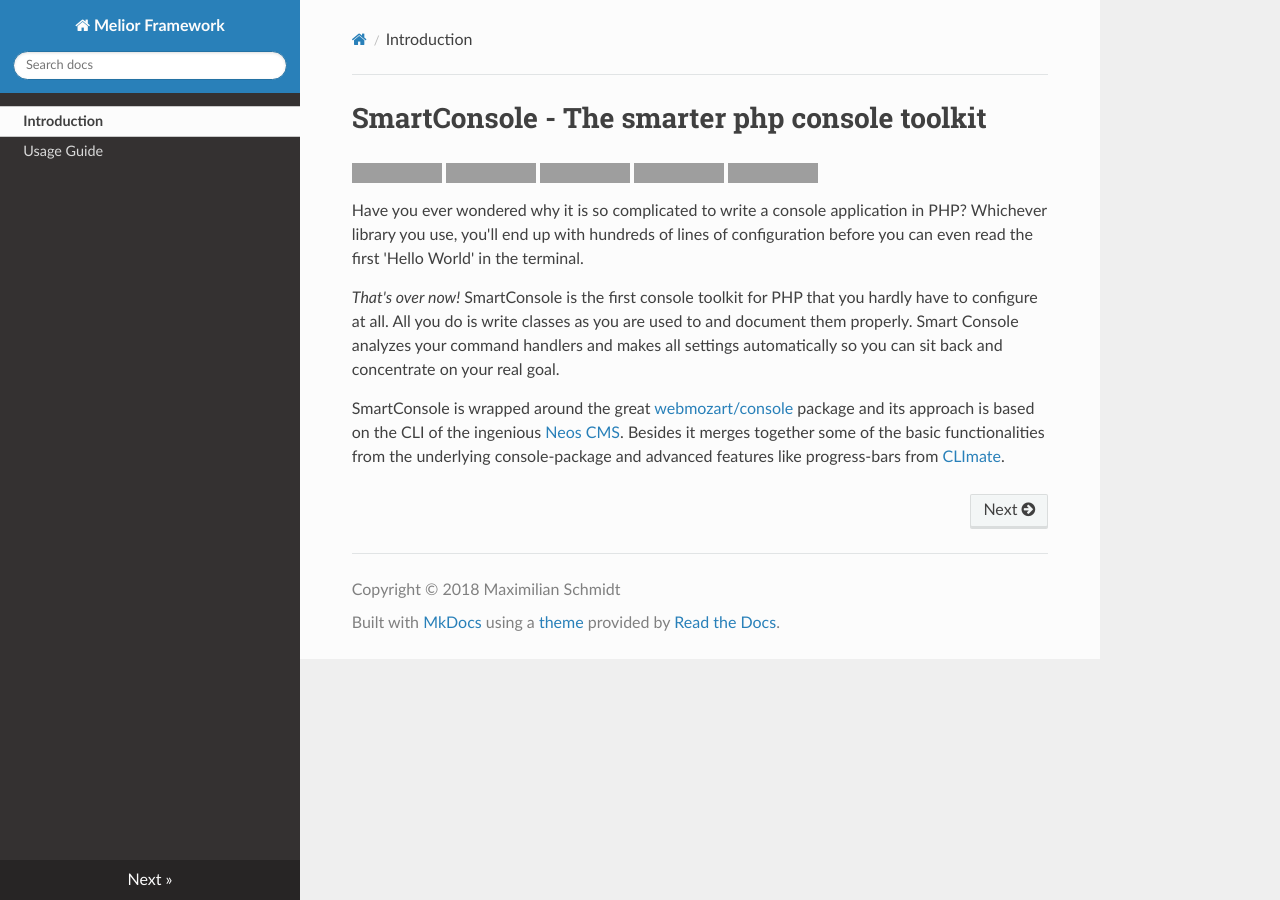
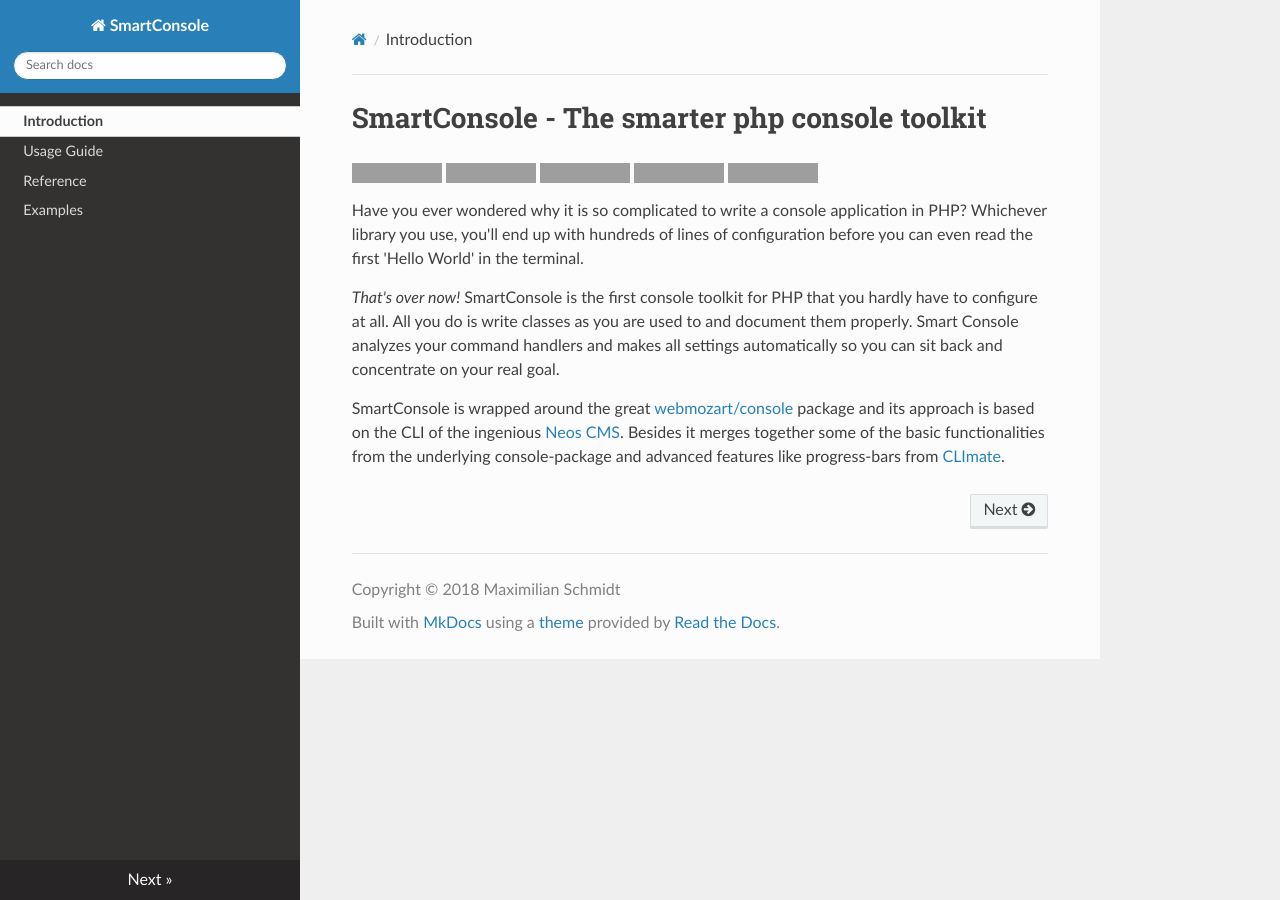
Before and after one commit to MCStreetguy/SmartConsole, an MkDocs documentation site: the page built from Docs/index.md, in a window 1280 px wide. Built offline with MkDocs 1.6.1, drawn with Linux system fonts in a browser that asks for light colours; old or Windows-style settings are respelled for this version of MkDocs; grey boxes are pictures that could not be loaded.

Commit message:
WIP: Documentation

```diff
--- a/mkdocs.yml
+++ b/mkdocs.yml
@@ -1,7 +1,7 @@
-site_name: Melior Framework
-site_description: The official documentation of Melior Framework.
+site_name: SmartConsole
+site_description: The official documentation of SmartConsole.
 site_author: Maximilian Schmidt
-site_url: https://melior.mcstreetguy.de
+site_url: https://smartconsole.readthedocs.io
 
 copyright: Copyright &copy; 2018 Maximilian Schmidt
 
@@ -36,3 +36,5 @@ markdown_extensions:
 pages:
   - Introduction: index.md
   - Usage Guide: usage.md
+  - Reference: references.md
+  - Examples: examples.md
```
Also changed, not shown: Docs/examples.md (added, +3 -0 lines), Docs/references.md (added, +3 -0 lines).
